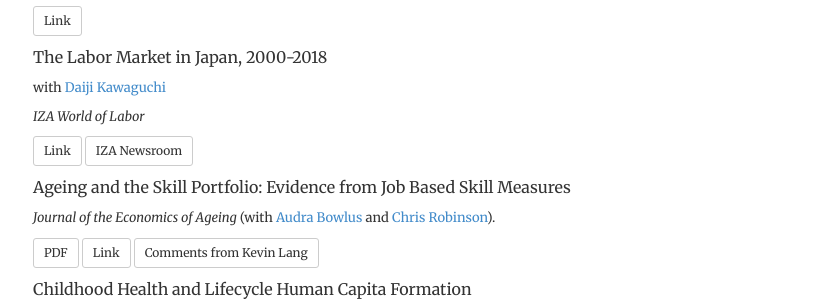
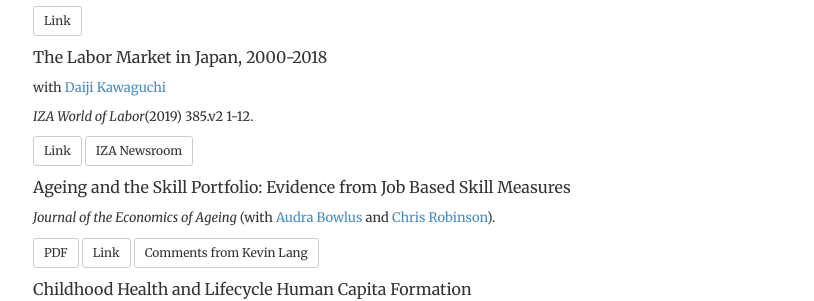
Before and after one commit to morihiroaki/morihiroaki.github.io, a Jekyll site: the page built from index.html, in a window 1280 px wide. Shown: the part 596-897 px from the top of the page, without its empty margins (232-1046 px from the left). Built offline with Jekyll 4.4.1, drawn with Linux system fonts in a browser that asks for light colours.

Commit message:
Update index.html

```diff
--- a/index.html
+++ b/index.html
@@ -45,7 +45,7 @@
 
 <p><font size="3">The Labor Market in Japan, 2000-2018</font></p>
 <p><font size="2">with <a href="https://sites.google.com/site/daijikawaguchi/" target="_blank" title="Link">Daiji Kawaguchi</a></p>
-<p><font size="2"><i>IZA World of Labor</i> </p>
+<p><font size="2"><i>IZA World of Labor</i>(2019) 385.v2 1-12.</p>
 <p><a href="https://wol.iza.org/articles/the-labor-market-in-japan" target="_blank" class="btn btn-default btn-sm" role="button">Link</a>
 <a href="https://newsroom.iza.org/en/archive/research/the-labor-market-in-japan-2000-2016-a-role-model-for-aging-societies-across-the-globe/" target="_blank" class="btn btn-default btn-sm" role="button">IZA Newsroom</a>
 </p>
```
